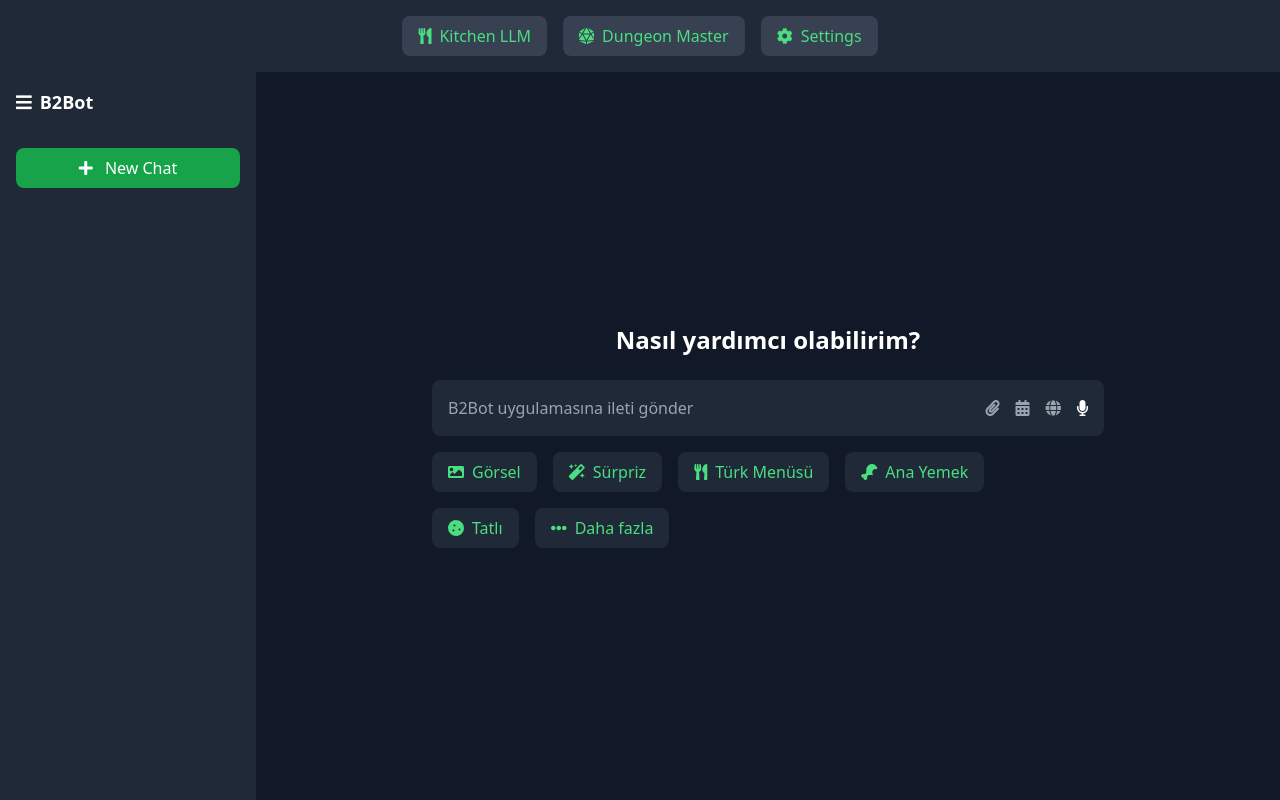
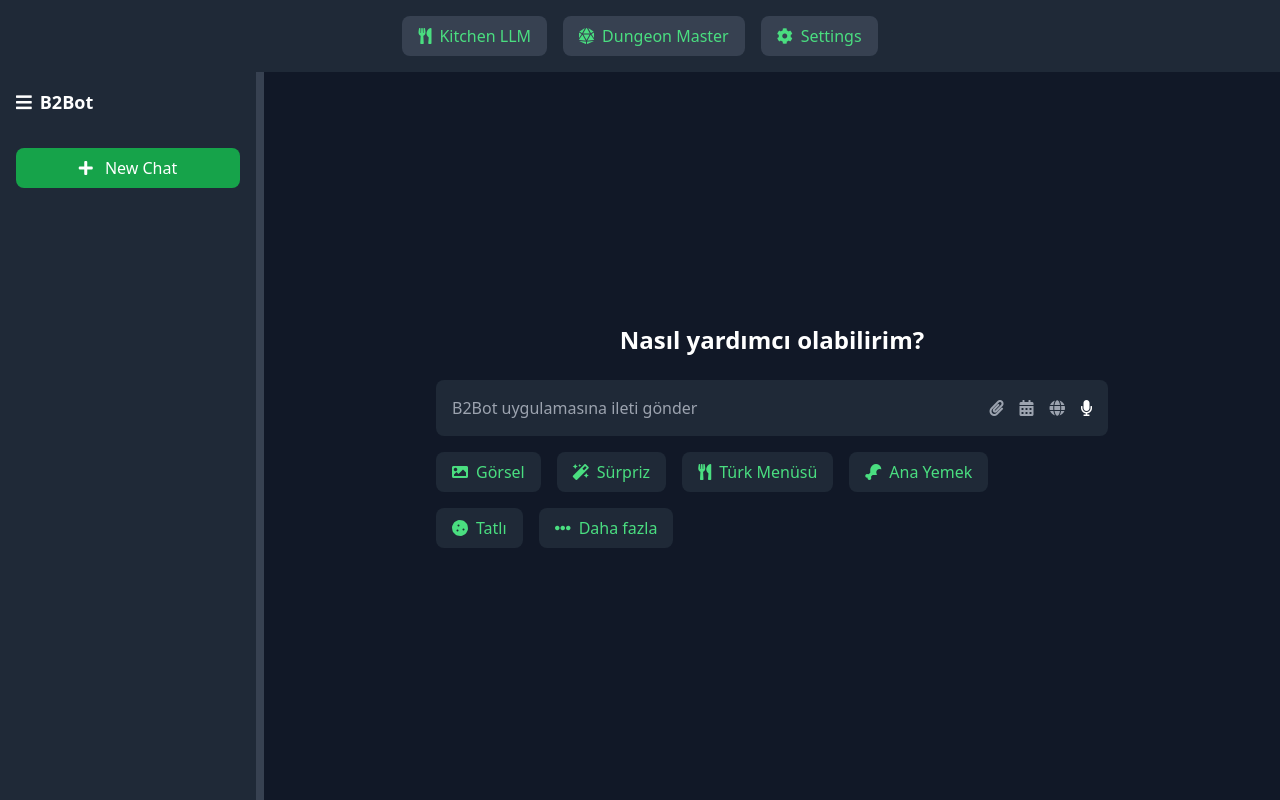
Before and after one commit to Winvoker/B2Chef, a Flask app: page / in a window 1280 px wide. Run offline with Flask 3, Linux system fonts and the light colour scheme; data that the repository does not hold is empty; some libraries are stand-ins or nearby versions.

Commit message:
adjustable left pane

```diff
--- a/static/css/style.css
+++ b/static/css/style.css
@@ -232,3 +232,13 @@ aside {
     width: 250px; /* Set a fixed width for the left pane */
     flex-shrink: 0; /* Prevent the left pane from shrinking */
 }
+
+#resizableHandle {
+    cursor: col-resize;
+    background-color: rgba(55, 65, 81, 1);
+}
+
+body.resizing {
+    cursor: col-resize;
+    user-select: none;
+}
--- a/static/js/chat.js
+++ b/static/js/chat.js
@@ -19,6 +19,26 @@ document.addEventListener('DOMContentLoaded', function () {
     // Prevent dropdown from closing when clicking inside it
     moreDropdown.addEventListener('click', (e) => {
         e.stopPropagation();
+    });
+
+    const leftPane = document.getElementById('leftPane');
+    const resizableHandle = document.getElementById('resizableHandle');
+    let isResizing = false;
+
+    resizableHandle.addEventListener('mousedown', function (e) {
+        isResizing = true;
+        document.body.classList.add('resizing');
+    });
+
+    document.addEventListener('mousemove', function (e) {
+        if (!isResizing) return;
+        const newWidth = e.clientX;
+        leftPane.style.width = `${newWidth}px`;
+    });
+
+    document.addEventListener('mouseup', function () {
+        isResizing = false;
+        document.body.classList.remove('resizing');
     });
 });
 
--- a/templates/index.html
+++ b/templates/index.html
@@ -28,7 +28,7 @@
     <!-- Main Content Area -->
     <div class="flex flex-1">
         <!-- Sidebar -->
-        <aside class="w-64 bg-gray-800 h-full flex flex-col sticky top-0">
+        <aside class="w-64 bg-gray-800 h-full flex flex-col sticky top-0" id="leftPane">
             <div class="p-4 flex items-center space-x-2 sticky top-0 bg-gray-800 z-10">
                 <i class="fas fa-bars text-lg"></i>
                 <h1 class="text-lg font-semibold">B2Bot</h1>
@@ -44,7 +44,8 @@
                 </ul>
             </div>
         </aside>
-
+        <!-- Resizable Handle -->
+        <div id="resizableHandle" class="w-2 bg-gray-700 cursor-col-resize"></div>
         <!-- Chat Area -->
         <main class="flex-grow flex flex-col">
             <!-- Initial View (will be hidden after first message) -->
```
